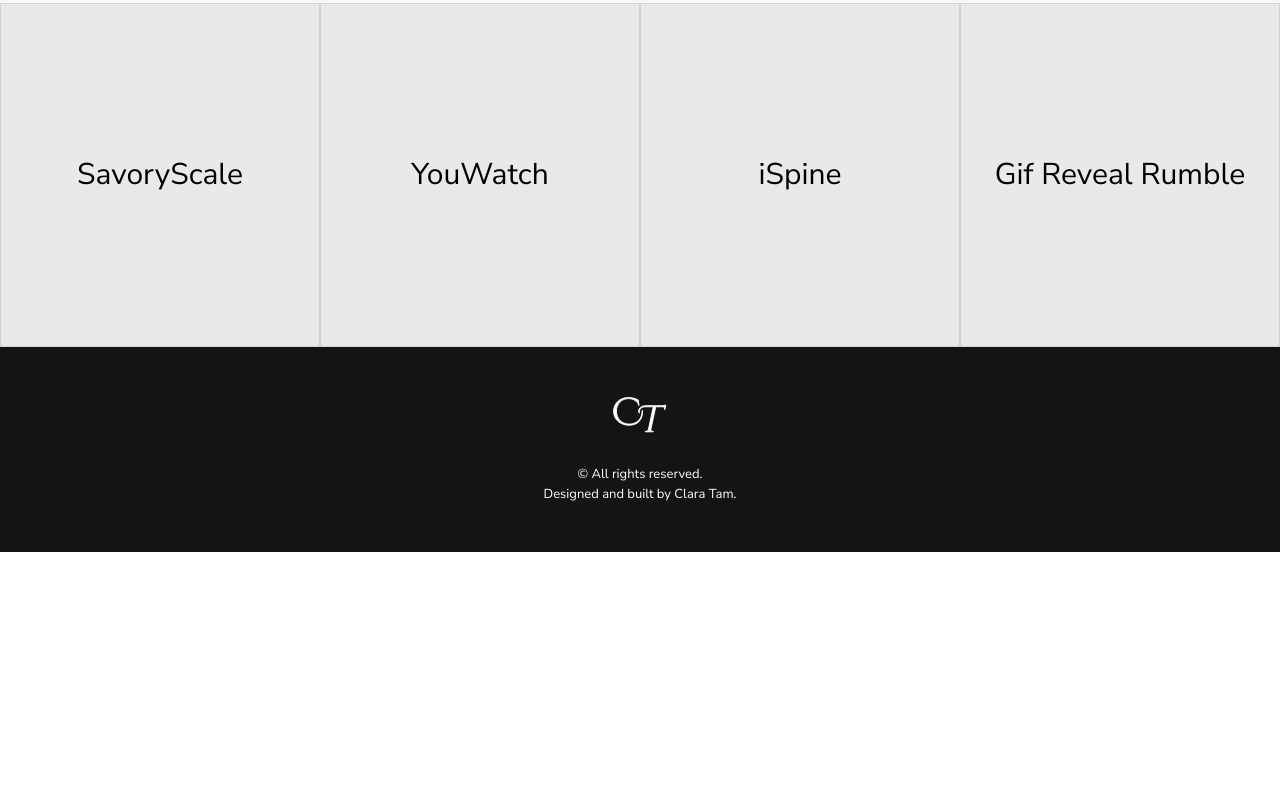
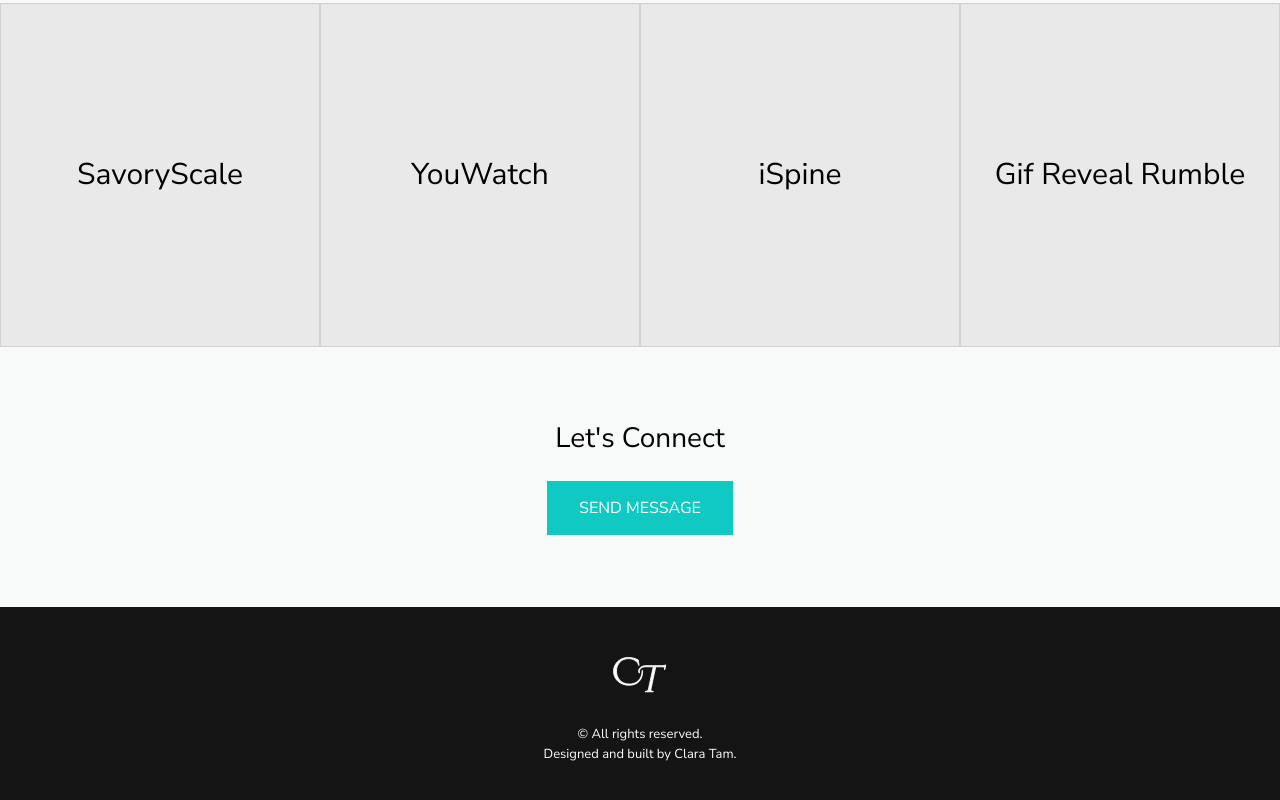
Before and after one commit to ctam62/portfolio, a React (Vite) app: page / in a window 1280 px wide. Shown: the part 1927-2727 px from the top of the page. Before the commit the page ends 2479 px from the top, so only its background shows below. Built offline with nearby package versions, Linux system fonts and the light colour scheme; a web font is replaced by a local one.

Commit message:
feat: import contact component to home page

```diff
--- a/src/pages/HomePage/HomePage.tsx
+++ b/src/pages/HomePage/HomePage.tsx
@@ -3,6 +3,7 @@ import { Hero } from '../../components/Hero/Hero';
 import { About } from '../../components/About/About';
 import { Skills } from '../../components/Skills/Skills';
 import { Projects } from '../../components/Projects/Projects';
+import { Contact } from '../../components/Contact/Contact';
 
 
 export const HomePage = () => {
@@ -12,6 +13,7 @@ export const HomePage = () => {
             <About />
             <Skills />
             <Projects />
+            <Contact />
         </main>
     )
 };
```
